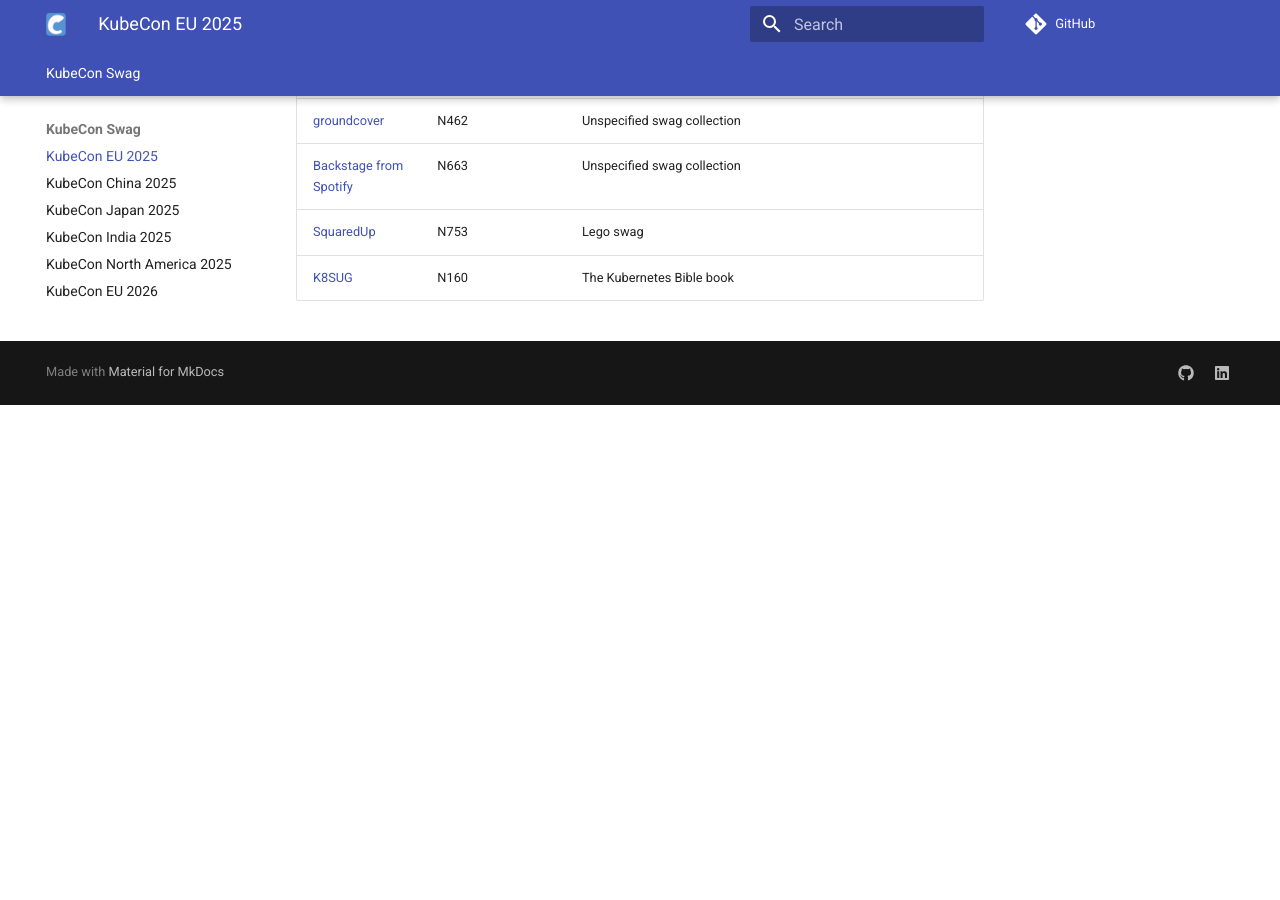
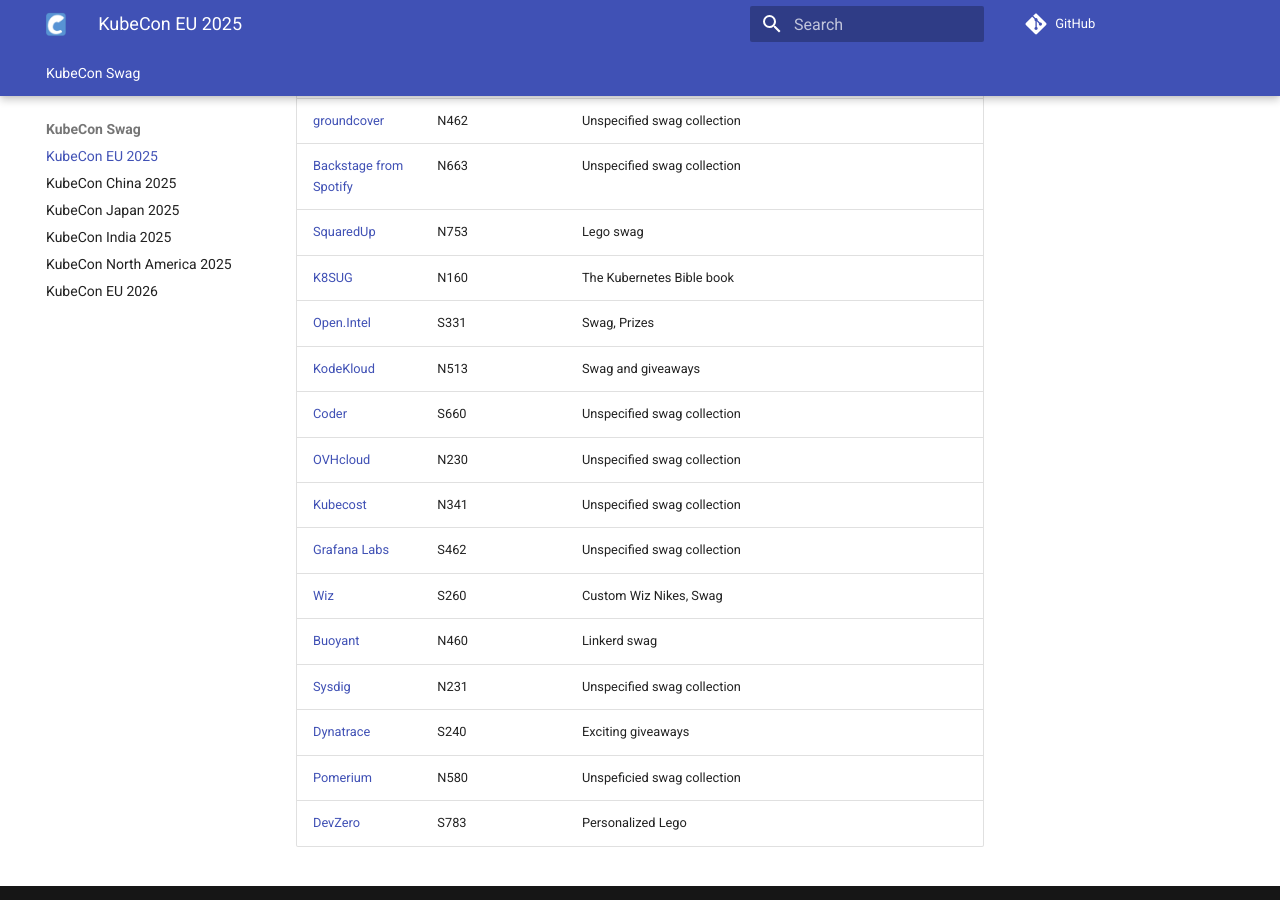
Before and after one commit to certdirectory/KubeCon, an MkDocs documentation site: the page built from docs/KubeCon/EU2025.md, in a window 1280 px wide and 900 px high, scrolled down 1917 px. Built offline with MkDocs 1.6.1 and Material for MkDocs 9.7.7, drawn with Linux system fonts in a browser that asks for light colours; comment, search, counter and statistics services are not loaded; before the commit the page ends 2322 px from its top, so only the background shows below that.

Commit message:
more swag

```diff
--- a/docs/KubeCon/EU2025.md
+++ b/docs/KubeCon/EU2025.md
@@ -43,3 +43,15 @@
 [Backstage from Spotify](https://www.linkedin.com/showcase/backstage-from-spotify/)| N663 | Unspecified swag collection
 [SquaredUp](https://www.linkedin.com/company/squared-up-limited/) | N753 | Lego swag
 [K8SUG](https://linktr.ee/k8sug) | N160 | The Kubernetes Bible book
+[Open.Intel](https://www.linkedin.com/showcase/openatintel/) | S331 | Swag, Prizes
+[KodeKloud](https://www.linkedin.com/company/kodekloud/) | N513 | Swag and giveaways
+[Coder](https://www.linkedin.com/company/coderhq/) | S660 | Unspecified swag collection
+[OVHcloud](https://www.linkedin.com/company/ovhgroup/) | N230 | Unspecified swag collection
+[Kubecost](https://www.linkedin.com/company/kubecost/) | N341 | Unspecified swag collection
+[Grafana Labs](https://www.linkedin.com/company/grafana-labs/) | S462 | Unspecified swag collection
+[Wiz](https://www.linkedin.com/company/wizsecurity/)| S260 | Custom Wiz Nikes, Swag
+[Buoyant](https://www.linkedin.com/company/buoyantio/) | N460 | Linkerd swag
+[Sysdig](https://www.linkedin.com/company/sysdig/) | N231 | Unspecified swag collection
+[Dynatrace](https://www.linkedin.com/company/dynatrace/) | S240 | Exciting giveaways
+[Pomerium](https://www.linkedin.com/company/pomerium-inc/) | N580 | Unspeficied swag collection
+[DevZero](https://www.linkedin.com/company/devzerohq/) | S783 | Personalized Lego
```
